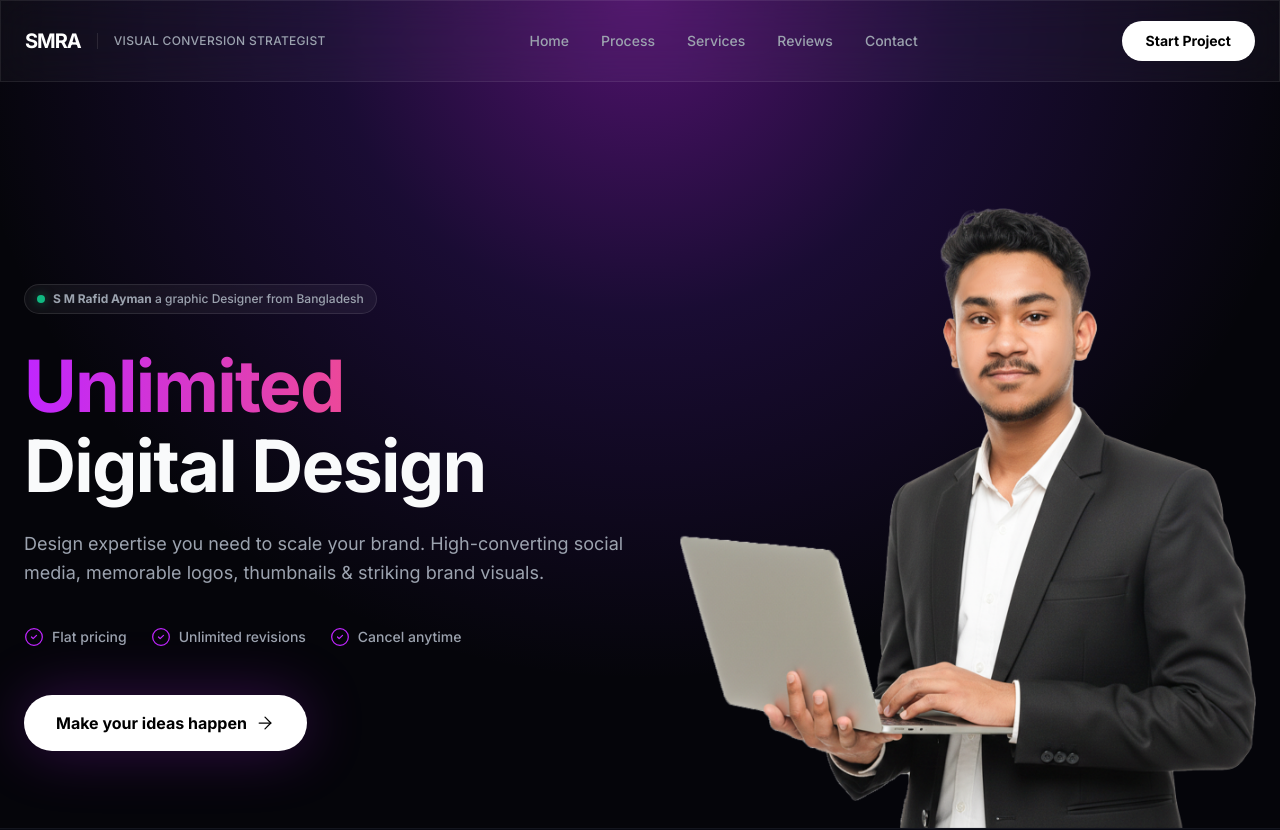
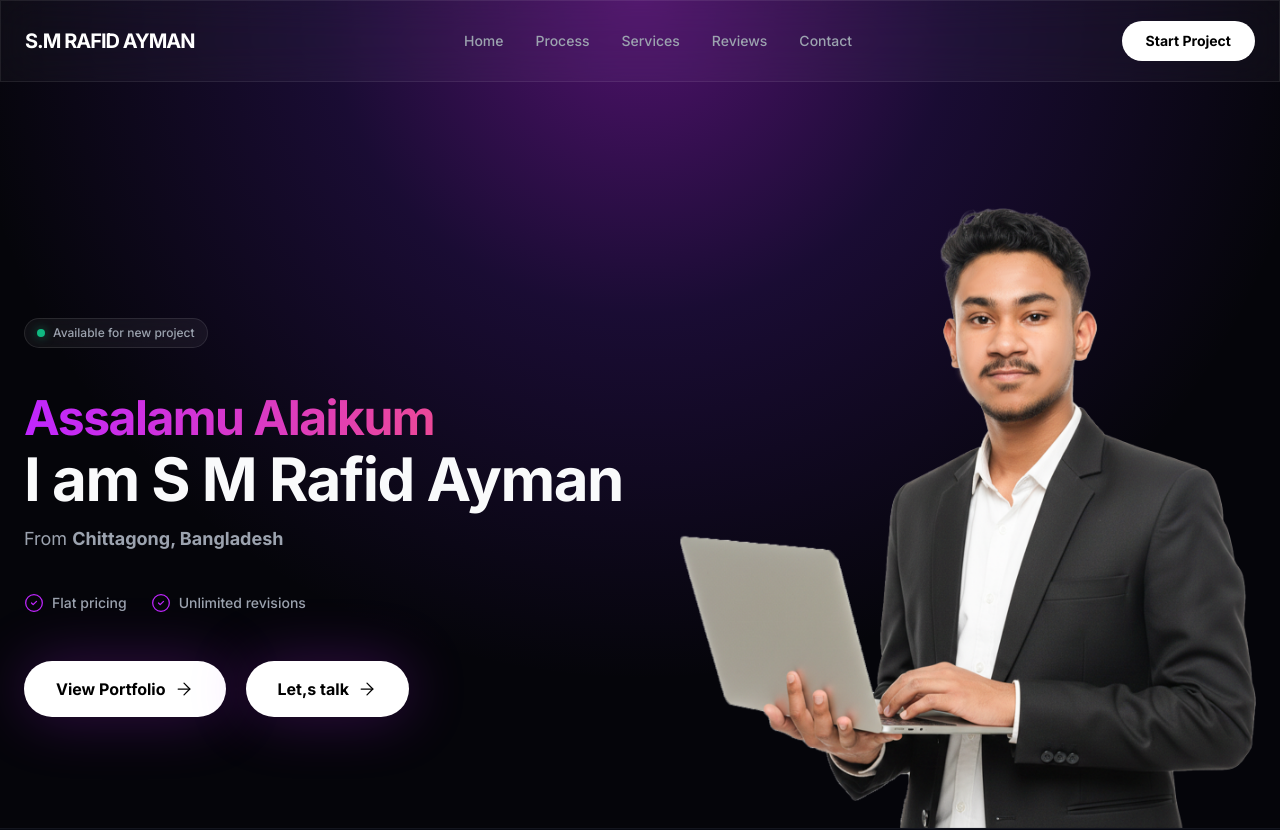
Before and after one commit to nakib360/S-M-Rafid-Ayman-s-Portfolio-2, a React (Vite) app: page / in a window 1280 px wide. Shown: the top 830 px of the page. Built offline with nearby package versions, Linux system fonts and the light colour scheme.

Commit message:
updating data in hero.jsx

```diff
--- a/src/Components/About.jsx
+++ b/src/Components/About.jsx
@@ -12,6 +12,7 @@ const About = () => {
       initial="initial"
       whileInView="whileInView"
       viewport={viewportOnce}
+      id="about"
       className="py-24 max-w-5xl mx-auto px-6"
     >
       <motion.div variants={fadeInUp} className="glass-card rounded-3xl p-8 md:p-12">
--- a/src/Components/Header.jsx
+++ b/src/Components/Header.jsx
@@ -30,12 +30,8 @@ const Header = () => {
       <div className="max-w-7xl mx-auto px-6 h-20 flex items-center justify-between">
         <div className="flex items-center gap-4">
           <a href="#" className="text-xl font-bold tracking-tighter text-white">
-            SMRA
+            S.M  RAFID  AYMAN
           </a>
-          <div className="hidden md:block h-4 w-px bg-white/10"></div>
-          <span className="hidden md:block text-xs font-medium text-[#9CA3AF] tracking-wide uppercase">
-            Visual Conversion Strategist
-          </span>
         </div>
 
         <div className="hidden md:flex items-center gap-8 text-sm font-medium text-[#9CA3AF]">
--- a/src/Components/Hero.jsx
+++ b/src/Components/Hero.jsx
@@ -27,25 +27,24 @@ const Hero = () => {
           >
             <div className="status-pulse-dot"></div>
             <span className="text-[11px] font-medium text-[#9CA3AF] sm:text-xs">
-              <span className="font-extrabold">S M Rafid Ayman</span> a graphic Designer from Bangladesh
+              Available for new project
             </span>
           </motion.div>
 
           <motion.h1
             variants={fadeInUp}
-            className="mb-5 text-3xl font-bold leading-[1.1] tracking-tight sm:mb-6 sm:text-5xl md:text-6xl xl:text-7xl"
+            className="mb-2 text-3xl text-nowrap font-bold leading-[1.1] tracking-tight sm:mb-3 sm:text-4xl md:text-5xl xl:text-6xl"
           >
-            <span className="text-gradient">Unlimited</span>
+            <span className="text-gradient text-2xl sm:text-3xl md:text-4xl xl:text-5xl">Assalamu Alaikum</span>
             <br />
-            Digital Design
+            I am S M Rafid Ayman
           </motion.h1>
 
           <motion.p
             variants={fadeInUp}
             className="mb-8 max-w-2xl text-sm leading-relaxed text-[#9CA3AF] sm:mx-auto sm:mb-10 sm:text-lg lg:mx-0"
           >
-            Design expertise you need to scale your brand. High-converting social
-            media, memorable logos, thumbnails &amp; striking brand visuals.
+            From <span className="font-extrabold">Chittagong, Bangladesh</span>
           </motion.p>
 
           <motion.div
@@ -60,24 +59,36 @@ const Hero = () => {
               <LuCircleCheck className="text-[#C026FF]" size={20} strokeWidth={1.5} />
               Unlimited revisions
             </div>
-            <div className="flex items-center gap-2">
-              <LuCircleCheck className="text-[#C026FF]" size={20} strokeWidth={1.5} />
-              Cancel anytime
-            </div>
           </motion.div>
 
+          <div className="flex items-center gap-3 md:gap-5 text-xs text-nowrap">
             <motion.a
               variants={fadeInUp}
-            href="#contact"
-            className="group inline-flex h-12 w-full items-center justify-center rounded-full bg-white px-6 text-sm font-bold text-black transition-all hover:scale-[1.02] active:scale-95 sm:mx-auto sm:h-14 sm:w-auto sm:px-8 sm:text-base lg:mx-0 glow-shadow"
+              href="#about"
+              className="group inline-flex h-10 w-full items-center justify-center rounded-full bg-white px-3 font-bold text-black transition-all hover:scale-[1.02] active:scale-95 sm:mx-auto sm:h-14 sm:w-auto sm:px-8 sm:text-base lg:mx-0 glow-shadow"
             >
-            Make your ideas happen
+              View Portfolio
               <LuArrowRight
                 className="ml-2 transition-transform group-hover:translate-x-1"
                 size={20}
                 strokeWidth={1.5}
               />
             </motion.a>
+
+            <motion.a
+              variants={fadeInUp}
+              href="#contact"
+              className="group inline-flex h-10 w-full items-center justify-center rounded-full bg-white px-3 font-bold text-black transition-all hover:scale-[1.02] active:scale-95 sm:mx-auto sm:h-14 sm:w-auto sm:px-8 sm:text-base lg:mx-0 glow-shadow"
+            >
+              Let,s talk
+              <LuArrowRight
+                className="ml-2 transition-transform group-hover:translate-x-1"
+                size={20}
+                strokeWidth={1.5}
+              />
+            </motion.a>
+          </div>
+
         </motion.div>
 
         <div className="w-full max-w-[18rem] sm:max-w-sm md:max-w-md lg:max-w-xl">
```
Lines whose indentation alone changed are shown as unchanged.
